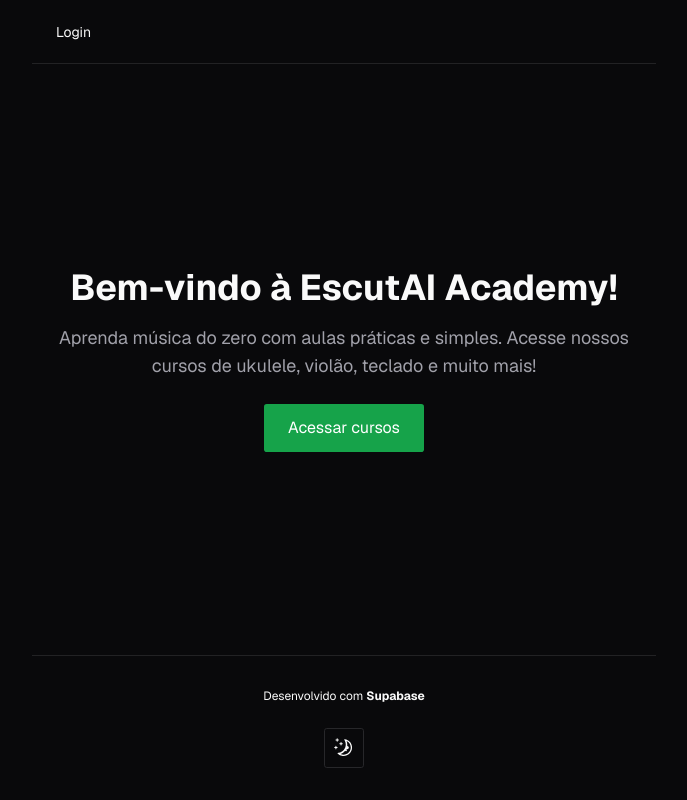
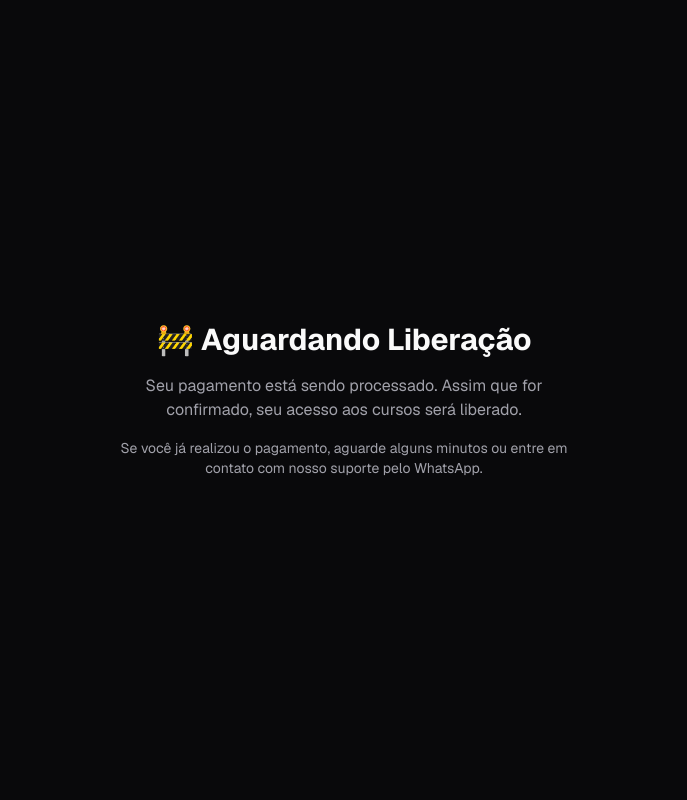
Before and after one commit to EscutAi/escutai-academy, a Next.js app: page / in a window 1280 px wide. Shown: the whole page, without its empty margins (296-983 px from the left). Built offline with nearby package versions, Linux system fonts and the light colour scheme; no server answers.

Commit message:
Update page.tsx

```diff
--- a/src/app/page.tsx
+++ b/src/app/page.tsx
@@ -1,60 +1,15 @@
-import Link from 'next/link'
-import AuthButton from '@/components/AuthButton'
-import { cookies } from 'next/headers'
-import { createServerClient } from '@/utils/supabase'
-import ThemeToggle from '@/components/ThemeToggle'
-
-export default async function HomePage() {
-  const cookieStore = cookies()
-
-  const canInitSupabaseClient = () => {
-    try {
-      createServerClient(cookieStore)
-      return true
-    } catch (e) {
-      return false
-    }
-  }
-
-  const isSupabaseConnected = canInitSupabaseClient()
-
+export default function AguardandoAprovacaoPage() {
   return (
-    <div className="flex min-h-screen flex-col items-center">
-      {/* Topo da página */}
-      <nav className="flex h-16 w-full justify-center border-b border-b-foreground/10">
-        <div className="flex w-full max-w-4xl items-center justify-between p-3 text-sm">
-          {isSupabaseConnected && <AuthButton />}
-        </div>
-      </nav>
-
-      {/* Conteúdo principal da landing */}
-      <main className="flex flex-1 flex-col items-center justify-center px-6 py-20 text-center">
-        <h1 className="text-4xl font-bold mb-4">Bem-vindo à EscutAI Academy!</h1>
-        <p className="text-lg text-muted-foreground mb-6 max-w-xl">
-          Aprenda música do zero com aulas práticas e simples. Acesse nossos cursos de ukulele, violão, teclado e muito mais!
+    <div className="flex min-h-screen flex-col items-center justify-center px-6 text-center">
+      <div className="max-w-md">
+        <h1 className="text-3xl font-bold mb-4">🚧 Aguardando Liberação</h1>
+        <p className="text-muted-foreground">
+          Seu pagamento está sendo processado. Assim que for confirmado, seu acesso aos cursos será liberado.
         </p>
-        <Link href="/cursos">
-          <button className="rounded-md bg-green-600 px-6 py-3 text-white hover:bg-green-700 transition">
-            Acessar cursos
-          </button>
-        </Link>
-      </main>
-
-      {/* Rodapé */}
-      <footer className="w-full justify-center border-t border-t-foreground/10 p-8 text-center text-xs">
-        <p className="mb-6">
-          Desenvolvido com{' '}
-          <a
-            href="https://supabase.com"
-            target="_blank"
-            className="font-bold hover:underline"
-            rel="noreferrer"
-          >
-            Supabase
-          </a>
+        <p className="mt-4 text-sm text-muted-foreground">
+          Se você já realizou o pagamento, aguarde alguns minutos ou entre em contato com nosso suporte pelo WhatsApp.
         </p>
-        <ThemeToggle />
-      </footer>
+      </div>
     </div>
   )
 }
```
